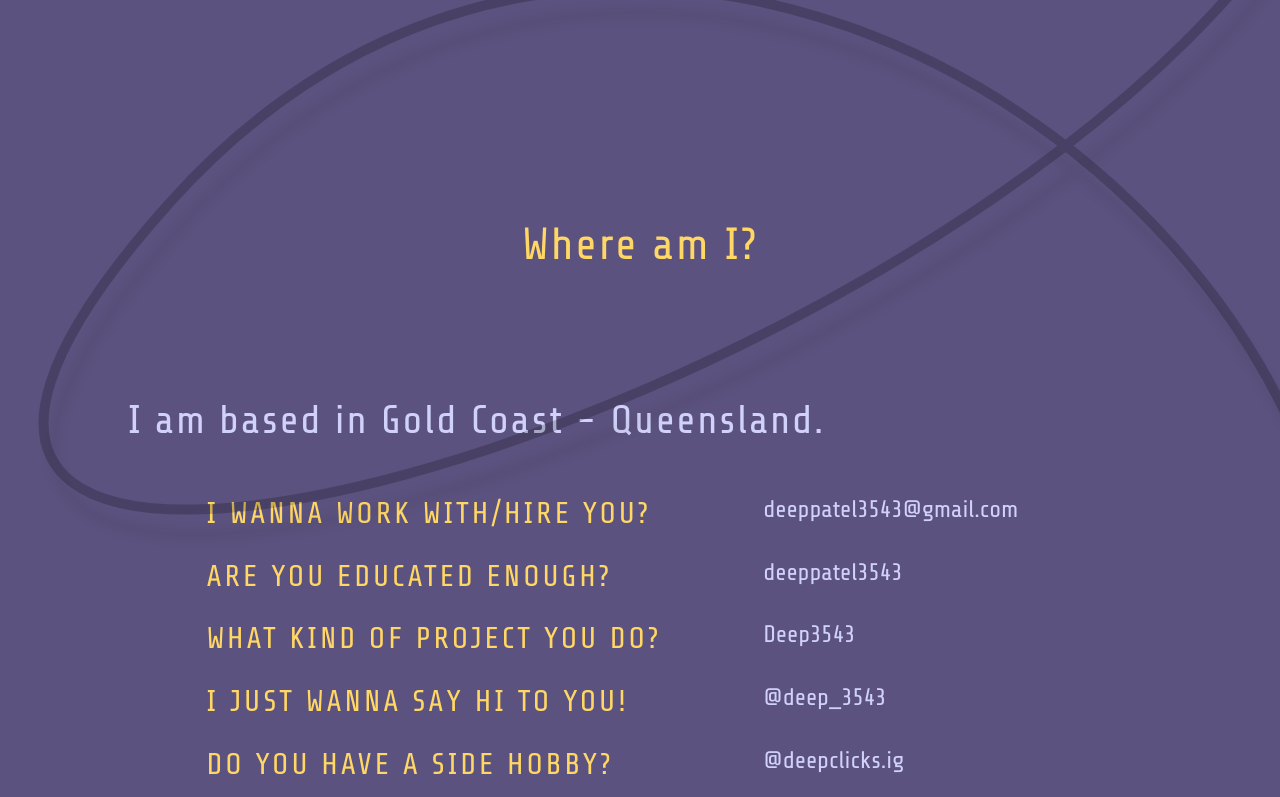
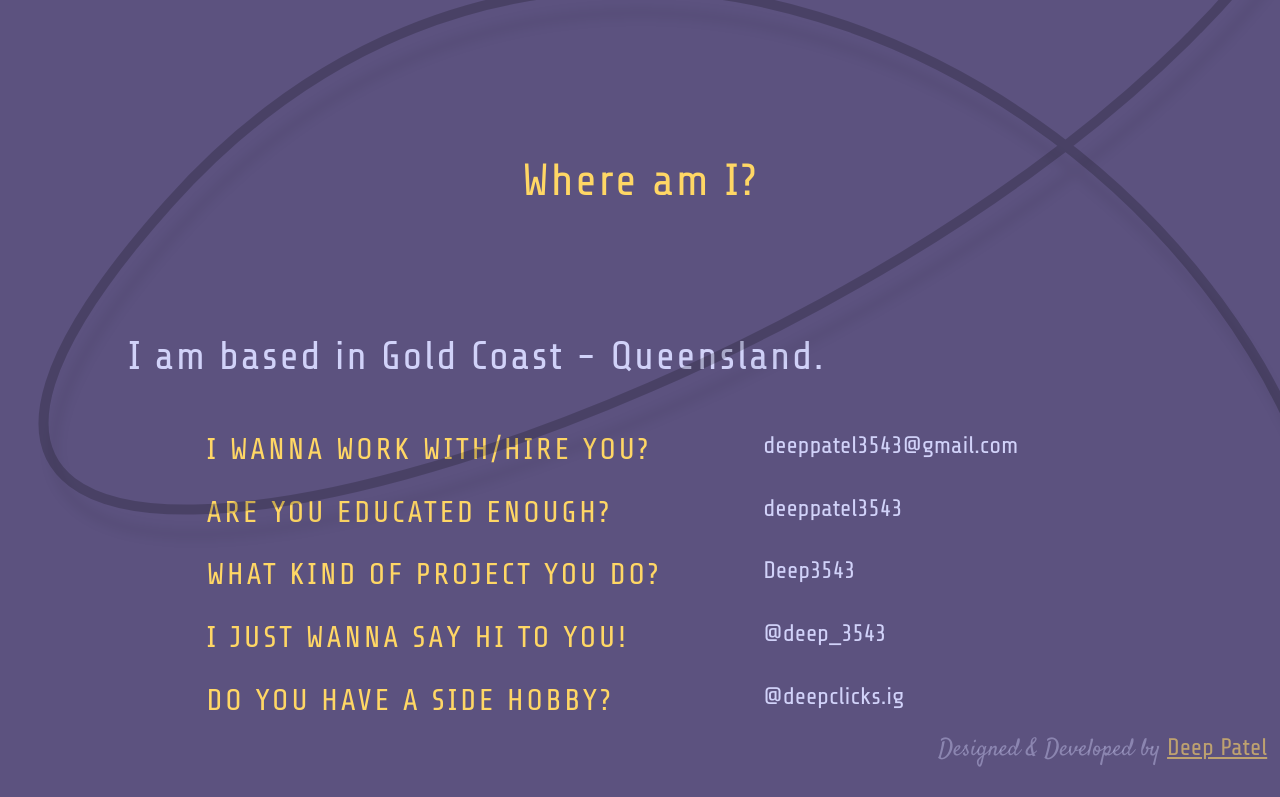
Before and after one commit to Deep3543/portfolio, a React (Create React App) app: page / in a window 1280 px wide. Shown: the part 2000-2797 px from the top of the page. Built offline with nearby package versions, Linux system fonts and the light colour scheme.

Commit message:
Added Credit text

```diff
--- a/src/components/docs/Find.js
+++ b/src/components/docs/Find.js
@@ -28,6 +28,7 @@ class Find extends Component{
                         </ul>
                     </div>
                 </div>
+                <footer className="credit"><span className="foot">Designed & Developed by </span><span className="foot-name">Deep Patel</span></footer>
             </div>
         )
     }
--- a/src/styles/dif.css
+++ b/src/styles/dif.css
@@ -174,7 +174,7 @@ body::-webkit-scrollbar{
 
 /* Content */
 .content{
-  padding: 20% 0 0 10%;
+  padding: 15% 0 0 10%;
   position: relative;
   max-width: 45rem;
   text-align: left;
@@ -287,3 +287,28 @@ body::-webkit-scrollbar{
   color: var(--brand);
 }
 /* ---------------- */
+
+/* Footer CSS */
+.credit{
+  bottom: 1%;
+  margin-right: 1%;
+  float: right;
+}
+.foot{
+  font-family: Satisfy;
+  font-style: normal;
+  font-weight: normal;
+  font-size: 24px;
+  line-height: 35px;
+  color: rgba(209, 210, 249, 0.4);
+}
+.foot-name{
+  font-family: Share Tech;
+  font-style: normal;
+  font-weight: normal;
+  font-size: 24px;
+  line-height: 27px;
+  text-decoration-line: underline;
+  color: rgba(255, 215, 101, 0.6);
+}
+/* ---------- */
```
